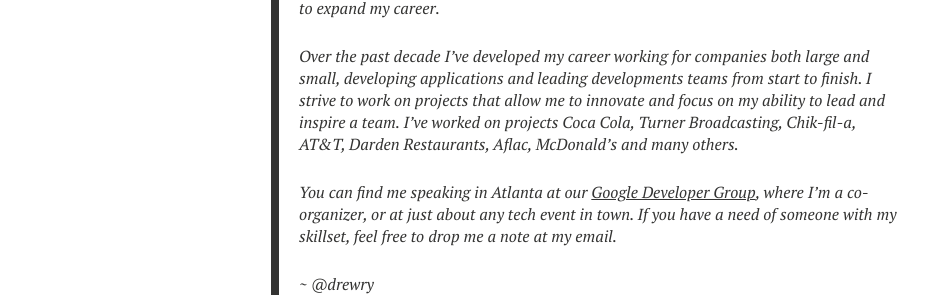
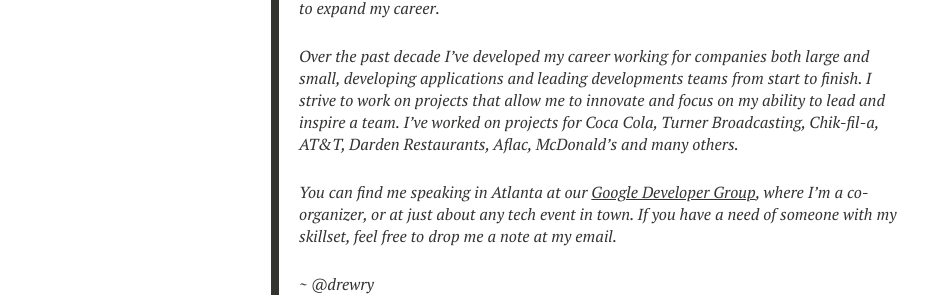
Before and after one commit to drewry/drewry.github.io, a Jekyll site: the page built from about/index.md, in a window 1280 px wide. Shown: the part 1404-1710 px from the top of the page, without its empty margins (21-949 px from the left). Built offline with Jekyll 4.4.1, drawn with Linux system fonts in a browser that asks for light colours; nearby versions of some CDN libraries.

Commit message:
small tweak to about

```diff
--- a/about/index.md
+++ b/about/index.md
@@ -11,7 +11,7 @@ image:
 >
 > By the time I was in college (graduated from Auburn University in 2010 Magna Cum Laude) I had my own business. I was working in several computer technologies including JavaScript, SQL, Python, PHP, Ruby, Java, CSS, and HTML. This allowed me to broaden my skillset and find my true passion -- rapid prototyping. I loved going from idea to execution in as fast a method as possible -- using technologies that allowed me to move at the speed of thought. By the time I graduated, I knew that I wanted to move to Atlanta to expand my career.
 >
-> Over the past decade I've developed my career working for companies both large and small, developing applications and leading developments teams from start to finish. I strive to work on projects that allow me to innovate and focus on my ability to lead and inspire a team. I've worked on projects Coca Cola, Turner Broadcasting, Chik-fil-a, AT&T, Darden Restaurants, Aflac, McDonald's and many others.
+> Over the past decade I've developed my career working for companies both large and small, developing applications and leading developments teams from start to finish. I strive to work on projects that allow me to innovate and focus on my ability to lead and inspire a team. I've worked on projects for Coca Cola, Turner Broadcasting, Chik-fil-a, AT&T, Darden Restaurants, Aflac, McDonald's and many others.
 >
 > You can find me speaking in Atlanta at our [Google Developer Group](http://www.meetup.com/gdg-atlanta/){:target="_blank"}, where I'm a co-organizer, or at just about any tech event in town. If you have a need of someone with my skillset, feel free to drop me a note at my email.
 >
```
